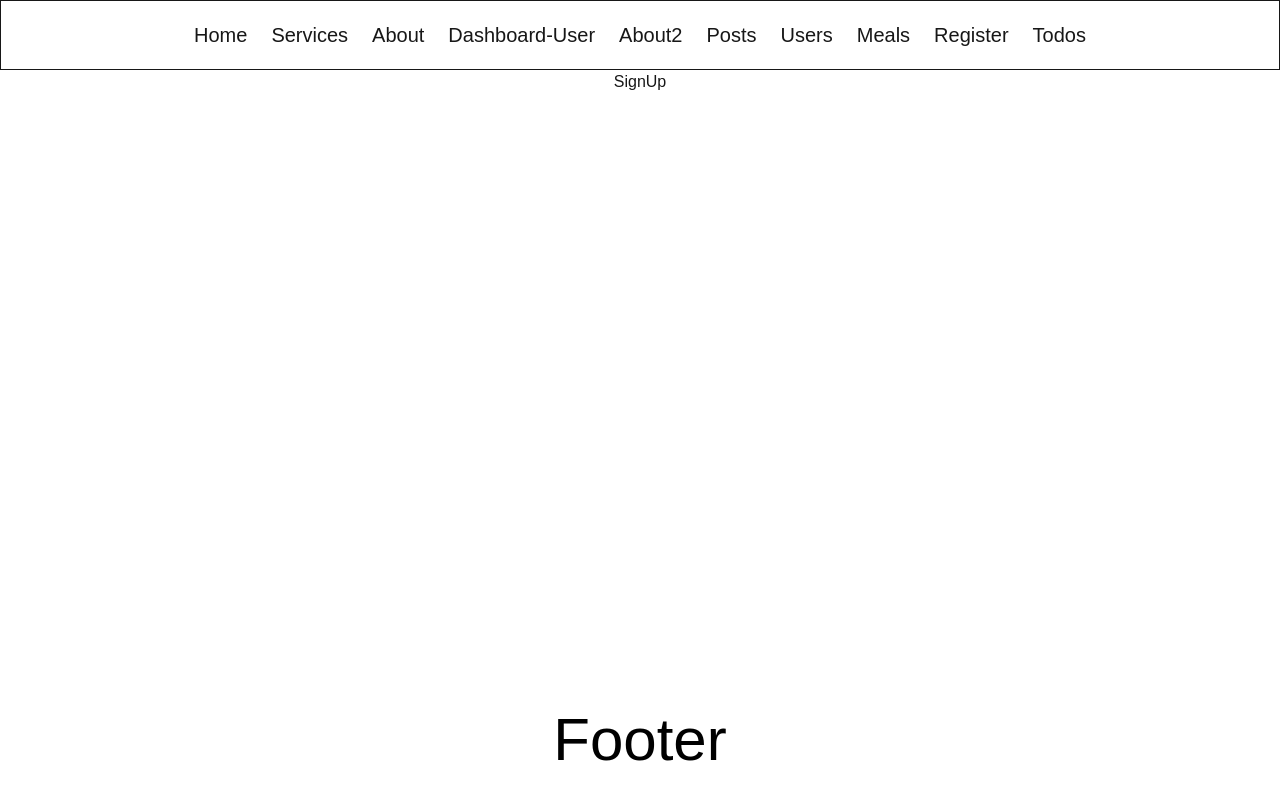
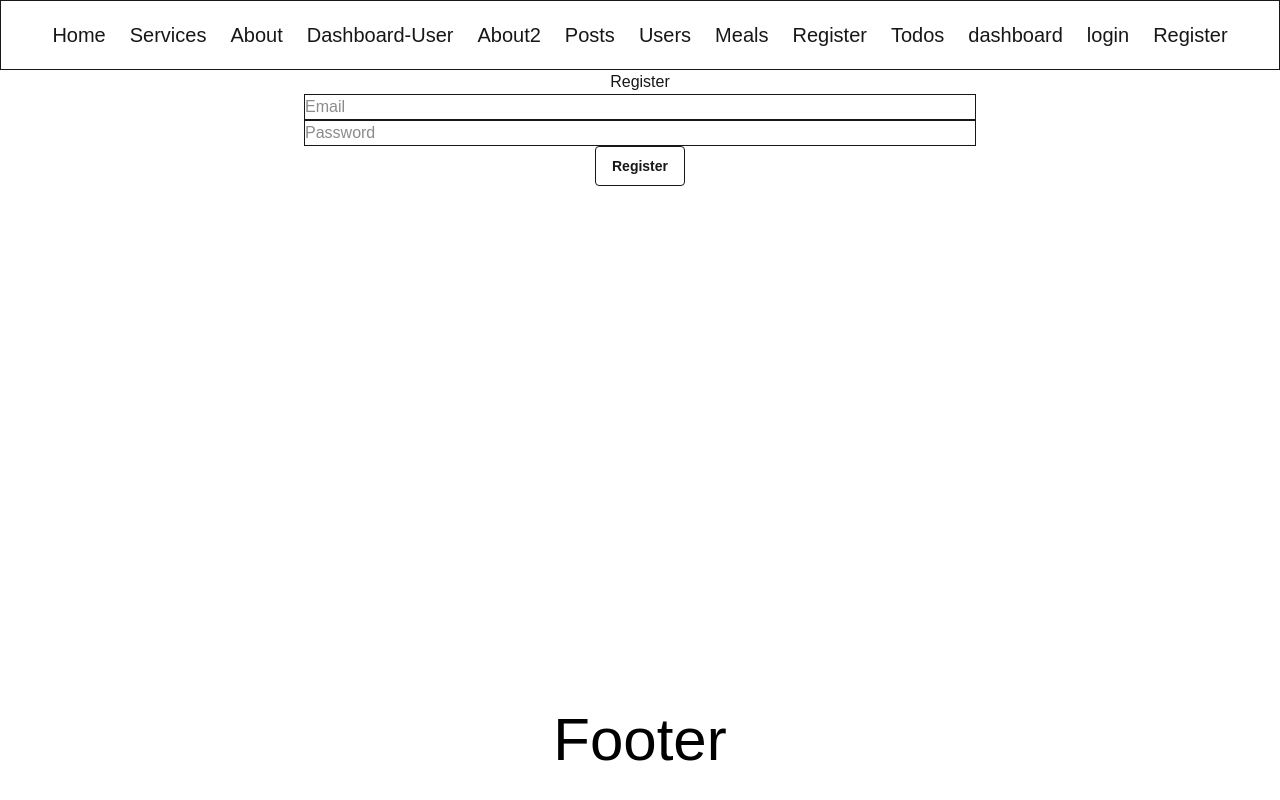
Before and after one commit to khushiiakter/next-learn-1, a Next.js app: page /signup in a window 1280 px wide. Built offline with nearby package versions, Linux system fonts and the light colour scheme.

Commit message:
added credential authentication

```diff
--- a/src/app/(authpages)/login/page.jsx
+++ b/src/app/(authpages)/login/page.jsx
@@ -1,7 +1,36 @@
-import React from 'react'
+'use client';
+import { signIn } from 'next-auth/react';
+import { useState } from 'react';
+import { useRouter } from 'next/navigation';
 
-export default function Login() {
+export default function LoginPage() {
+  const router = useRouter();
+  const [email, setEmail] = useState('');
+  const [password, setPassword] = useState('');
+  const [error, setError] = useState('');
+
+  const handleSubmit = async (e) => {
+    e.preventDefault();
+    const result = await signIn('credentials', {
+      redirect: false,
+      email,
+      password,
+    });
+
+    if (result?.ok) {
+      router.push('/dashboard');
+    } else {
+      setError('Invalid email or password');
+    }
+  };
+
   return (
-    <div>Login</div>
-  )
+    <form onSubmit={handleSubmit}>
+      <h2>Login</h2>
+      <input placeholder="Email" onChange={(e) => setEmail(e.target.value)} />
+      <input placeholder="Password" type="password" onChange={(e) => setPassword(e.target.value)} />
+      <button type="submit">Login</button>
+      {error && <p>{error}</p>}
+    </form>
+  );
 }
--- a/src/app/(authpages)/signup/page.jsx
+++ b/src/app/(authpages)/signup/page.jsx
@@ -1,7 +1,47 @@
-import React from 'react'
+"use client";
+import { useState } from "react";
+import axios from "axios";
+import { useRouter } from "next/navigation";
 
 export default function SignUp() {
+  const router = useRouter();
+  const [email, setEmail] = useState("");
+  const [password, setPassword] = useState("");
+  const [message, setMessage] = useState("");
+
+  const handleRegister = async (e) => {
+    e.preventDefault();
+    try {
+      const res = await axios.post(
+        "https://nextauth.free.beeceptor.com/api/users",
+        {
+          email,
+          password,
+        }
+      );
+      if (res.status === 201) {
+        router.push("/login");
+      }
+    } catch (err) {
+      setMessage("Registration failed");
+    }
+  };
+
   return (
-    <div>SignUp</div>
-  )
+    <form onSubmit={handleRegister}>
+      <h2>Register</h2>
+      <div className="flex flex-col items-center justify-center">
+        <input placeholder="Email" onChange={(e) => setEmail(e.target.value)} className="w-2xl border"/>
+        <input
+        className="w-2xl border"
+          placeholder="Password"
+          type="password"
+          onChange={(e) => setPassword(e.target.value)}
+        />
+        <button type="submit" className="btn btn-outline">Register</button>
+      </div>
+
+      {message && <p>{message}</p>}
+    </form>
+  );
 }
--- /dev/null
+++ b/src/app/(dashboards)/dashboard/page.jsx
@@ -0,0 +1,16 @@
+import { useSession } from 'next-auth/react';
+import { useRouter } from 'next/navigation';
+import { useEffect } from 'react';
+
+export default function Dashboard() {
+  const { data: session } = useSession();
+  const router = useRouter();
+
+  useEffect(() => {
+    if (!session) router.push('/login');
+  }, [session]);
+
+  if (!session) return <p>Loading...</p>;
+
+  return <h1>Welcome, {session.user?.email}</h1>;
+}
--- a/src/app/api/auth/[...nextauth]/route.js
+++ b/src/app/api/auth/[...nextauth]/route.js
@@ -1,6 +1,6 @@
 import NextAuth from "next-auth";
-// import CredentialsProvider from "next-auth/providers/credentials";
-import GoogleProvider from 'next-auth/providers/google';
+import CredentialsProvider from "next-auth/providers/credentials";
+import GoogleProvider from "next-auth/providers/google";
 export const authOptions = {
   providers: [
     GoogleProvider({
@@ -14,9 +14,54 @@ export const authOptions = {
         },
       },
     }),
+    CredentialsProvider({
+      name: "Credentials",
+      credentials: {
+        email: { label: "Email", type: "text" },
+        password: { label: "Password", type: "password" },
+      },
+      async authorize(credentials) {
+        console.log(credentials);
+        try {
+          const res = await axios.post(
+            "https://nextauth.free.beeceptor.com/api/users/login",
+            {
+              email: credentials?.email,
+              password: credentials?.password,
+            }
+          );
 
+          const user = res.data;
+
+          // Optional: validate structure
+          if (res.status === 200 && user?.email) return user;
+          return null;
+        } catch (error) {
+          console.error("Login failed:", error);
+          return null;
+        }
+      },
+    }),
   ],
-}
+
+  pages: {
+    signIn: "/login",
+  },
+  session: {
+    strategy: "jwt",
+  },
+  callbacks: {
+    async jwt({ token, user }) {
+      if (user) token.user = user;
+      return token;
+    },
+    async session({ session, token }) {
+      session.user = token.user;
+      return session;
+    },
+  },
+  secret: process.env.NEXTAUTH_SECRET,
+};
 const handler = NextAuth(authOptions);
 
 export { handler as GET, handler as POST };
--- a/src/app/components/Navbar.jsx
+++ b/src/app/components/Navbar.jsx
@@ -41,6 +41,15 @@ const Navbar = () => {
           <Link href="/todos">
             <li>Todos</li>
           </Link>
+          <Link href="/dashboard">
+            <li>dashboard</li>
+          </Link>
+          <Link href="/login">
+            <li>login</li>
+          </Link>
+          <Link href="/signup">
+            <li>Register</li>
+          </Link>
         </ul>
       </div>
     )} else {
--- a/src/app/layout.js
+++ b/src/app/layout.js
@@ -2,8 +2,9 @@ import { Geist, Geist_Mono } from "next/font/google";
 import "./globals.css";
 import Navbar from "./components/Navbar";
 import Footer from "./components/Footer";
-import NextAuthSessionProvider from "@/Providers/NextAuthSessionProvider";
-import QueryProvider from "@/Providers/QueryProvider";
+import QueryProvider from "../Providers/QueryProvider.jsx";
+import NextAuthSessionProvider from "../Providers/NextAuthSessionProvider"
+
 
 // import { usePathname } from "next/navigation";
 // import { usePathname } from "next/navigation";
--- /dev/null
+++ b/src/middleware.js
@@ -0,0 +1,23 @@
+import { getToken } from 'next-auth/jwt';
+import { NextResponse } from 'next/server';
+// import type { NextRequest } from 'next/server';
+
+export async function middleware(req) {
+  const token = await getToken({ req, secret: process.env.NEXTAUTH_SECRET });
+
+  const isAuthPage = req.nextUrl.pathname.startsWith('/login') || req.nextUrl.pathname.startsWith('/register');
+
+  if (!token && !isAuthPage) {
+    return NextResponse.redirect(new URL('/login', req.url));
+  }
+
+  if (token && isAuthPage) {
+    return NextResponse.redirect(new URL('/', req.url));
+  }
+
+  return NextResponse.next();
+}
+
+export const config = {
+  matcher: ['/dashboard/:path*', '/profile/:path*', '/login', '/register'],
+};
```
Lines whose indentation alone changed are shown as unchanged.
